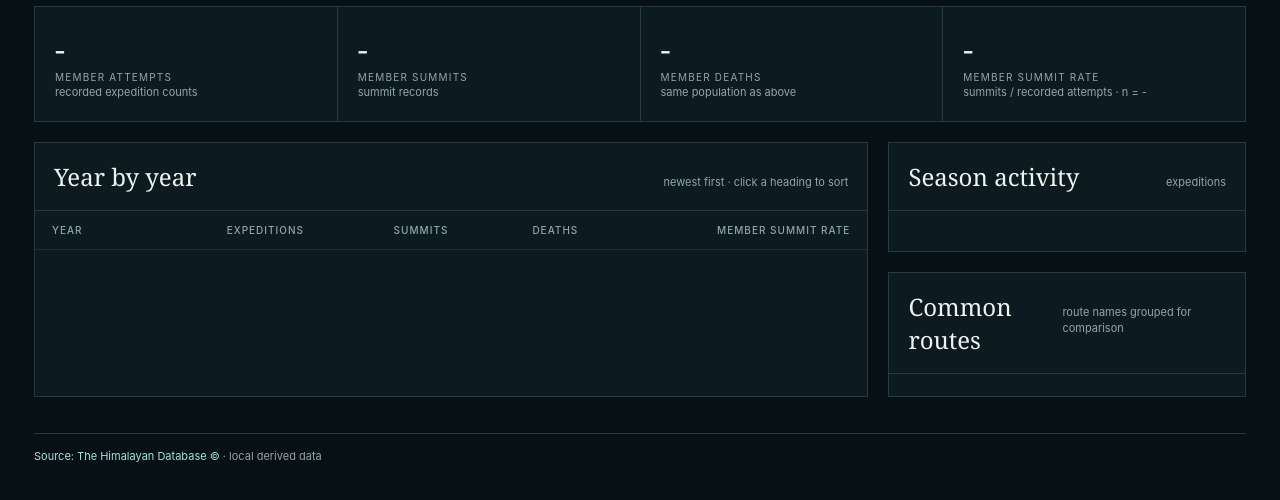
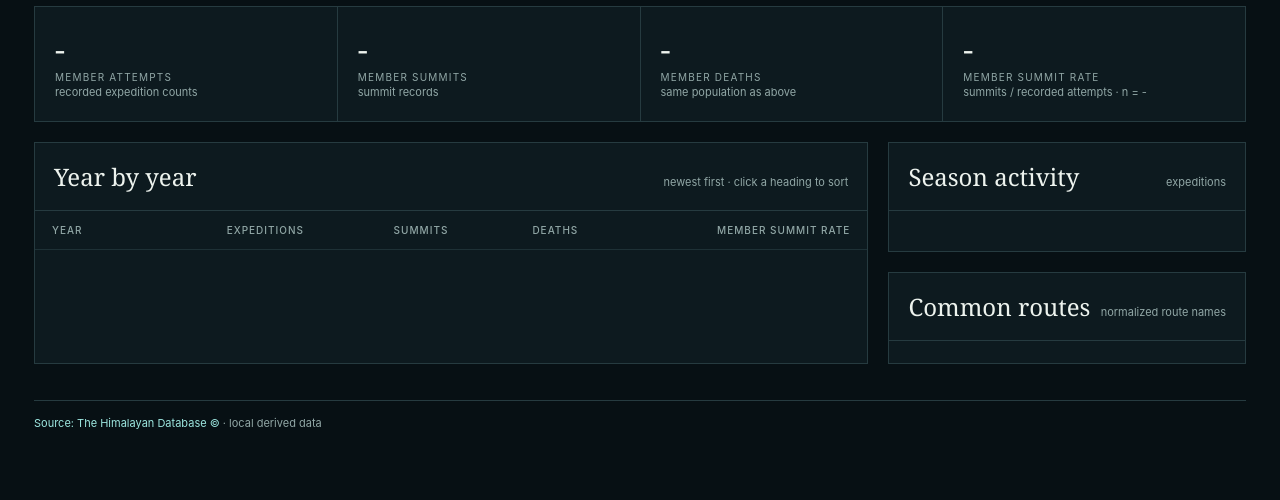
Before and after one commit to ryanmcg2203/himalayas-explorer, a website: page src/pages/peak.html in a window 1280 px wide. Shown: the part 410-910 px from the top of the page. Drawn offline with Linux system fonts and the light colour scheme; files that its build step writes are made by us from their sources; no server answers; files whose address does not match are found by name.

Commit message:
Refine normalized route label

```diff
--- a/src/pages/peak.html
+++ b/src/pages/peak.html
@@ -10,7 +10,7 @@
 <header class="topbar"><a class="brand" href="index.html"><div class="mark">▲</div><div><strong>Himalayas Explorer</strong></div></a><nav class="site-nav"><a href="index.html">Explore</a><a class="active" href="peaks.html">Peaks</a><a href="people.html">People</a><a href="expeditions.html">Expeditions</a></nav></header>
 <div id="error" class="error" hidden></div><section class="hero" id="hero"><div><div class="eyebrow">Peak stats sheet</div><h1 id="name">Loading peak…</h1><div class="meta" id="meta"></div></div><div class="hero-note"><select class="population" id="population" aria-label="Choose population"><option value="members">Members</option><option value="hired">Hired staff</option><option value="all">All participants</option></select><br><select class="peak-select" id="peak-select" aria-label="Choose a peak"></select><br><span id="peak-note">Select a peak to inspect its record.</span></div></section>
 <section class="stats" id="stats"><div class="stat"><b id="stat-attempts">-</b><span id="attempt-label">Member attempts</span><small>recorded expedition counts</small></div><div class="stat"><b id="stat-summits">-</b><span id="summit-label">Member summits</span><small>summit records</small></div><div class="stat"><b id="stat-deaths">-</b><span id="death-label">Member deaths</span><small>same population as above</small></div><div class="stat"><b id="stat-rate">-</b><span id="rate-label">Member summit rate</span><small id="rate-note">summits / recorded attempts · n = -</small></div></section><div class="risk-split" id="risk-split"></div>
-<section class="grid" id="content"><div class="panel"><div class="panel-head"><h2>Year by year</h2><span id="sort-note">newest first · click a heading to sort</span></div><div class="table-wrap"><table class="table"><thead><tr><th tabindex="0" aria-sort="descending" data-sort="year">Year</th><th tabindex="0" aria-sort="none" data-sort="expeditions">Expeditions</th><th tabindex="0" aria-sort="none" data-sort="summits">Summits</th><th tabindex="0" aria-sort="none" data-sort="deaths">Deaths</th><th tabindex="0" aria-sort="none" data-sort="rate" id="rate-header">Member summit rate</th></tr></thead><tbody id="year-table"></tbody></table></div></div><aside><div class="panel"><div class="panel-head"><h2>Season activity</h2><span>expeditions</span></div><div class="heat" id="season-heat"></div></div><div class="panel" style="margin-top:20px"><div class="panel-head"><h2>Common routes</h2><span>route names grouped for comparison</span></div><div class="routes" id="routes"></div></div></aside></section>
+<section class="grid" id="content"><div class="panel"><div class="panel-head"><h2>Year by year</h2><span id="sort-note">newest first · click a heading to sort</span></div><div class="table-wrap"><table class="table"><thead><tr><th tabindex="0" aria-sort="descending" data-sort="year">Year</th><th tabindex="0" aria-sort="none" data-sort="expeditions">Expeditions</th><th tabindex="0" aria-sort="none" data-sort="summits">Summits</th><th tabindex="0" aria-sort="none" data-sort="deaths">Deaths</th><th tabindex="0" aria-sort="none" data-sort="rate" id="rate-header">Member summit rate</th></tr></thead><tbody id="year-table"></tbody></table></div></div><aside><div class="panel"><div class="panel-head"><h2>Season activity</h2><span>expeditions</span></div><div class="heat" id="season-heat"></div></div><div class="panel" style="margin-top:20px"><div class="panel-head"><h2>Common routes</h2><span>normalized route names</span></div><div class="routes" id="routes"></div></div></aside></section>
 <section class="panel" id="context-panel" style="margin-top:20px"><div class="panel-head"><h2>Peak context</h2><span>definitions</span></div><div class="note" id="context"></div></section>
 <footer class="footer"><span><a href="https://www.himalayandatabase.com/" target="_blank" rel="noreferrer">Source: The Himalayan Database ©</a> · local derived data</span></footer></main>
 <script src="metrics.js"></script><script src="scripts/peak.js"></script>
```
Also changed, not shown: dist/peak.html.
